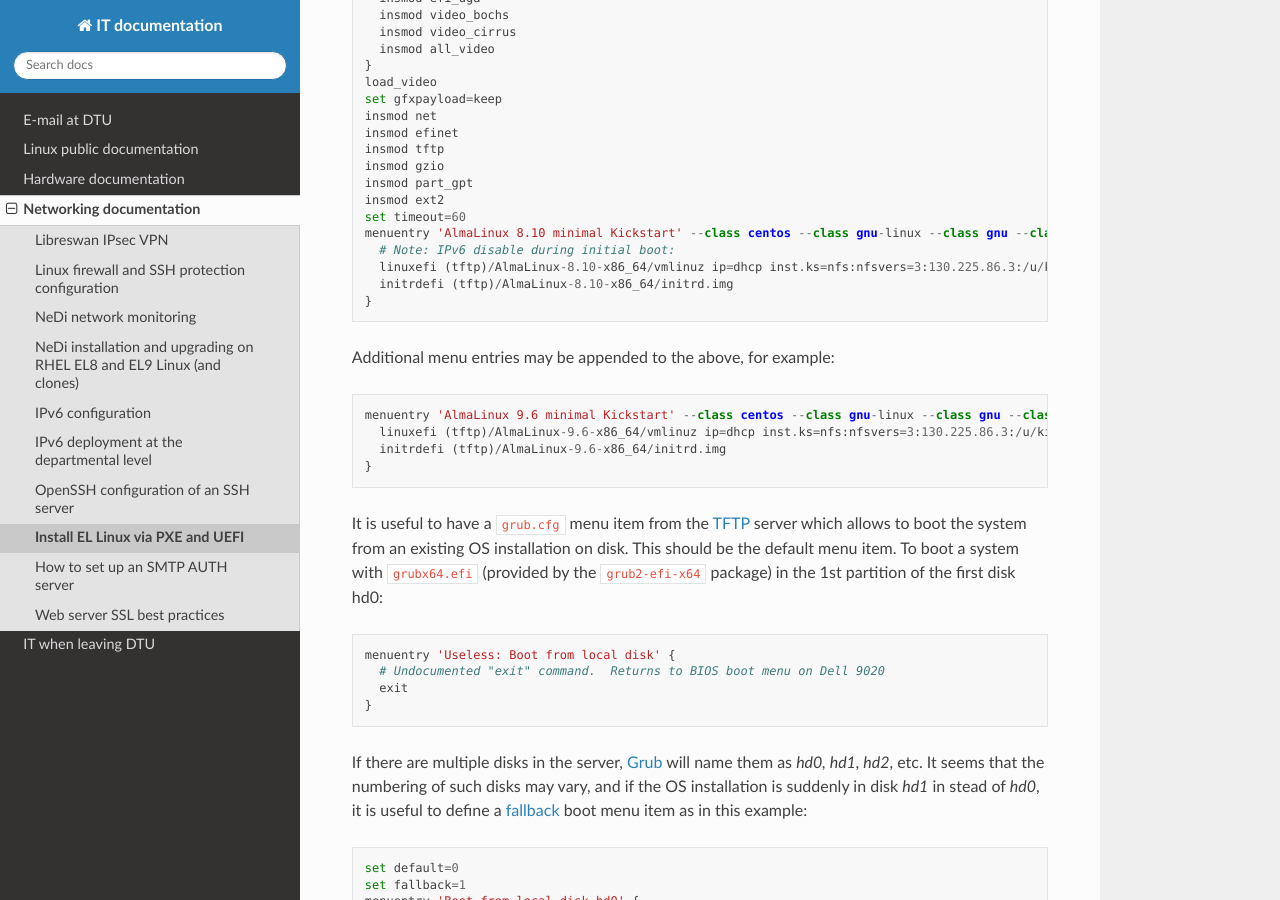
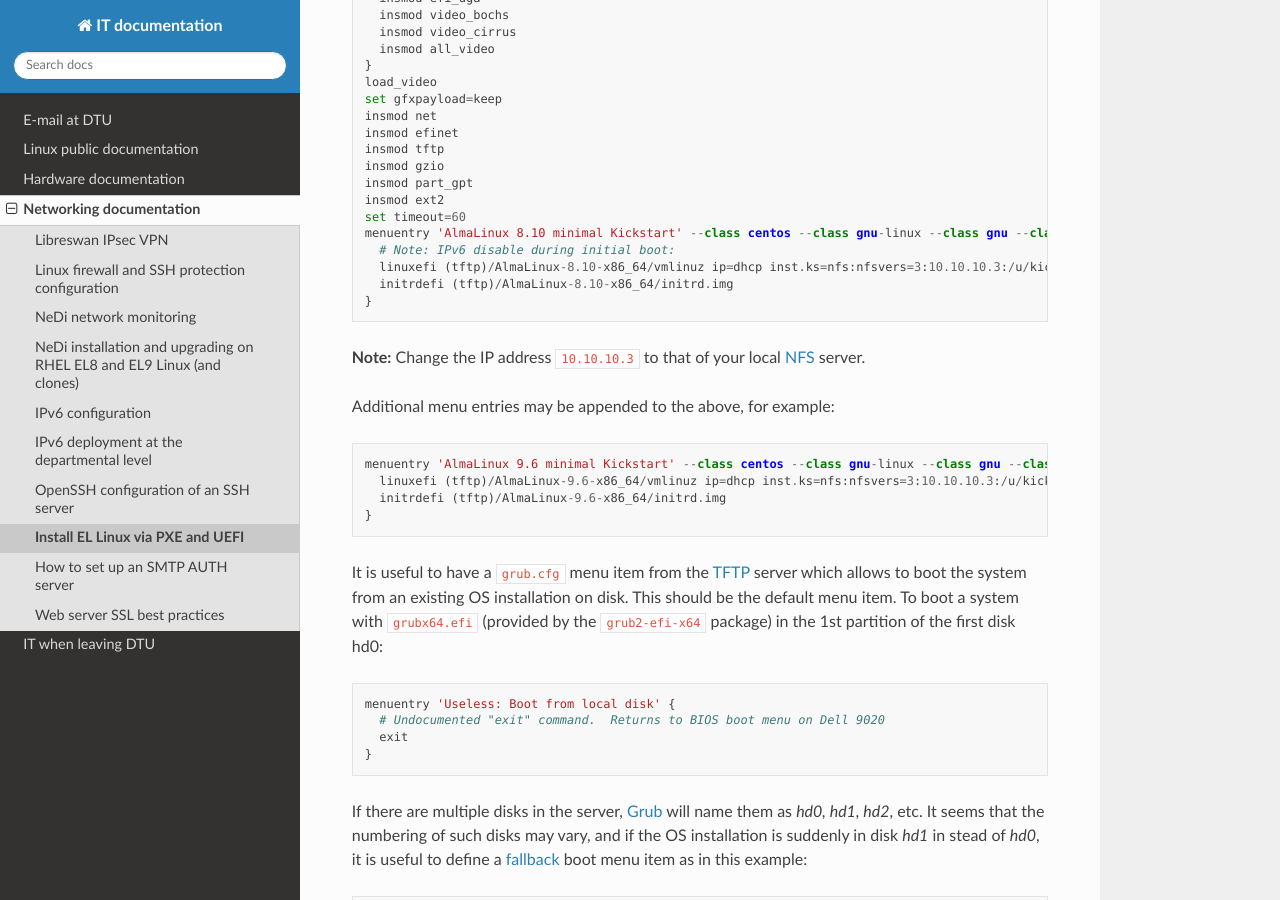
Before and after one commit to OleHolmNielsen/ITwiki, a Sphinx documentation site: the page built from docs/PXE_and_UEFI.rst, in a window 1280 px wide and 900 px high, scrolled down 6984 px. Built offline with Sphinx 7.4.7 and the Read the Docs theme 3.1.0, drawn with Linux system fonts in a browser that asks for light colours.

Commit message:
Minor edit

```diff
--- a/docs/PXE_and_UEFI.rst
+++ b/docs/PXE_and_UEFI.rst
@@ -333,14 +333,16 @@ Create the file ``/var/lib/tftpboot/uefi/grub.cfg`` with the contents::
   set timeout=60
   menuentry 'AlmaLinux 8.10 minimal Kickstart' --class centos --class gnu-linux --class gnu --class os --unrestricted {
     # Note: IPv6 disable during initial boot:
-    linuxefi (tftp)/AlmaLinux-8.10-x86_64/vmlinuz ip=dhcp inst.ks=nfs:nfsvers=3:130.225.86.3:/u/kickstart/ks-rockylinux-8-minimal-x86_64.cfg ipv6.disable=1
+    linuxefi (tftp)/AlmaLinux-8.10-x86_64/vmlinuz ip=dhcp inst.ks=nfs:nfsvers=3:10.10.10.3:/u/kickstart/ks-rockylinux-8-minimal-x86_64.cfg ipv6.disable=1
     initrdefi (tftp)/AlmaLinux-8.10-x86_64/initrd.img
   }
+
+**Note:** Change the IP address ``10.10.10.3`` to that of your local NFS_ server.
 
 Additional menu entries may be appended to the above, for example::
 
   menuentry 'AlmaLinux 9.6 minimal Kickstart' --class centos --class gnu-linux --class gnu --class os --unrestricted {
-    linuxefi (tftp)/AlmaLinux-9.6-x86_64/vmlinuz ip=dhcp inst.ks=nfs:nfsvers=3:130.225.86.3:/u/kickstart/ks-rockylinux-9-minimal-x86_64.cfg ipv6.disable=1
+    linuxefi (tftp)/AlmaLinux-9.6-x86_64/vmlinuz ip=dhcp inst.ks=nfs:nfsvers=3:10.10.10.3:/u/kickstart/ks-rockylinux-9-minimal-x86_64.cfg ipv6.disable=1
     initrdefi (tftp)/AlmaLinux-9.6-x86_64/initrd.img
   }
 
```
